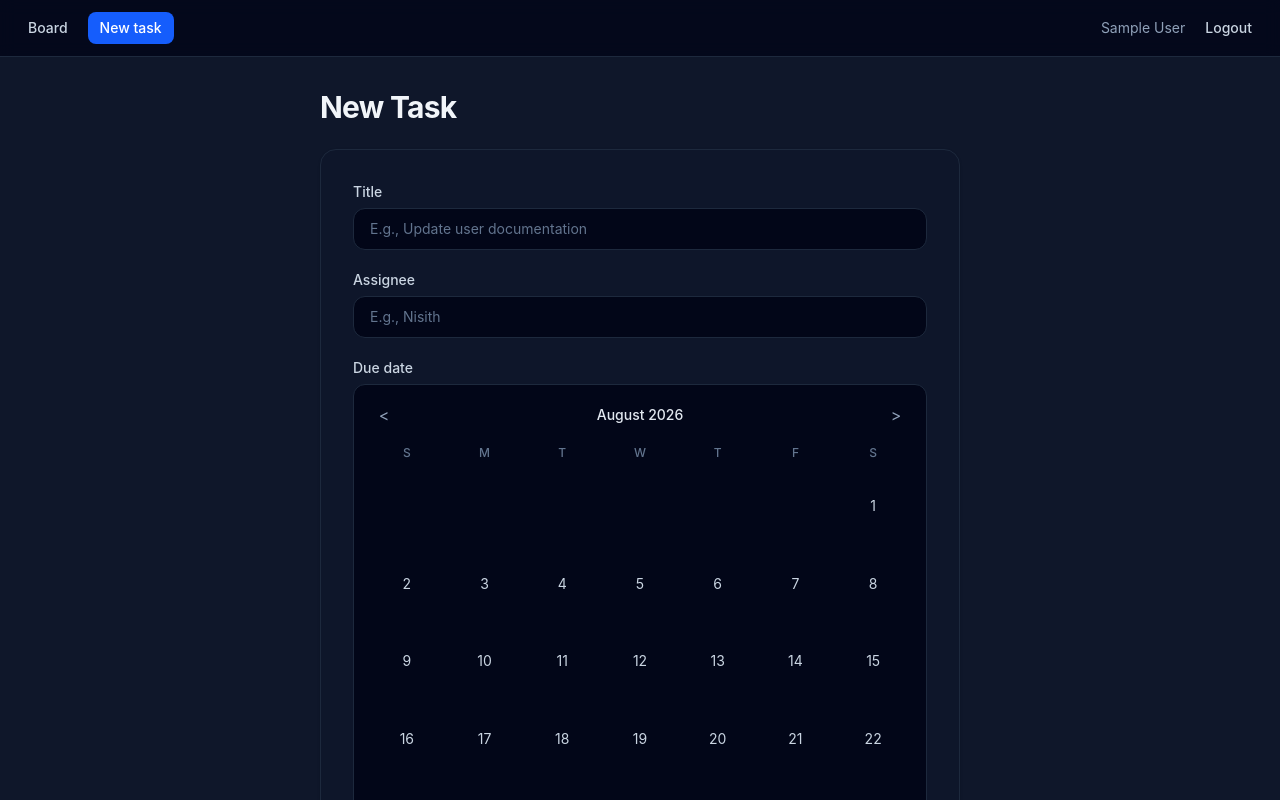
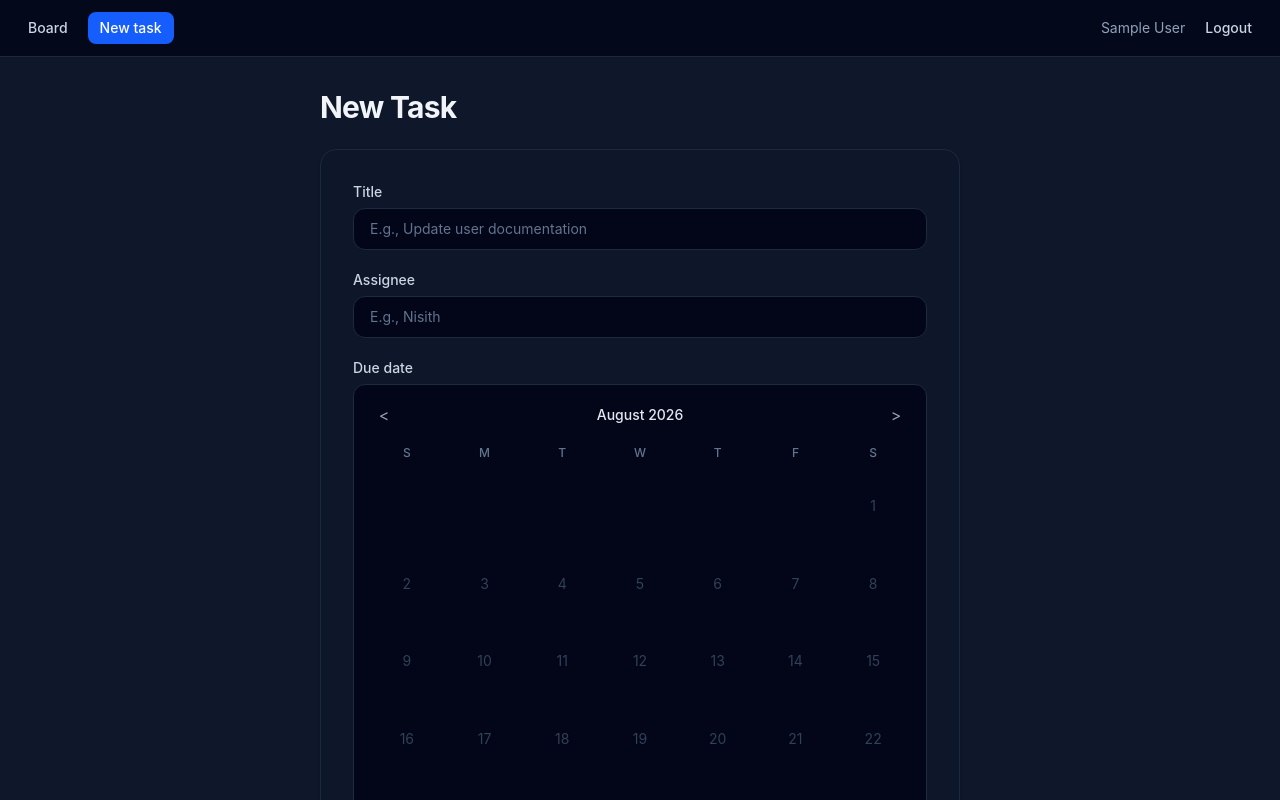
Before and after one commit to dwainXDL/collab-board, a React (Vite) app in the folder client/: page /tasks/new in a window 1280 px wide. Shown: the top 800 px of the page. Built offline with nearby package versions, Linux system fonts and the light colour scheme; no server answers; sample sign-in values are in the browser's storage.

Commit message:
fix: future-proof calender date keys + grey out/disable past days

```diff
--- a/client/src/components/DueDateCalendar.jsx
+++ b/client/src/components/DueDateCalendar.jsx
@@ -12,6 +12,7 @@ export default function DueDateCalendar({ value, onChange, taskByDate }) {
   const initial = value ? new Date(value) : new Date();
   const [viewYear, setViewYear] = useState(initial.getFullYear());
   const [viewMonth, setViewMonth] = useState(initial.getMonth());
+  const todayStr = new Date().toLocaleDateString("en-CA"); // local YYYY-MM-DD
 
   const firstDayOfMonth = new Date(viewYear, viewMonth, 1).getDay();
   const daysInMonth = new Date(viewYear, viewMonth + 1, 0).getDate();
@@ -86,6 +87,7 @@ export default function DueDateCalendar({ value, onChange, taskByDate }) {
           const tasksOnDay = taskByDate[dateStr] || [];
           const isMarked = tasksOnDay.length > 0;
           const isSelected = dateStr === value;
+          const isPast = dateStr < todayStr;
 
           const tooltip = isMarked
             ? tasksOnDay.map((t) => `${t.title} (${t.assignee})`).join(", ")
@@ -95,18 +97,21 @@ export default function DueDateCalendar({ value, onChange, taskByDate }) {
             <button
               key={i}
               type="button"
+              disabled={isPast}
               title={tooltip}
               onClick={() => onChange(dateStr)}
               className={`due-date-calendar-cell relative aspect-square flex items-center justify-center text-sm rounded-lg transition-colors ${
-                isSelected
-                  ? "marked selected bg-indigo-500 text-white font-semibold"
-                  : isMarked
-                    ? "marked text-indigo-300 hover:bg-slate-800"
-                    : "text-slate-300 hover:bg-slate-800"
+                isPast
+                  ? "text-slate-700 cursor-not-allowed"
+                  : isSelected
+                    ? "marked selected bg-indigo-500 text-white font-semibold"
+                    : isMarked
+                      ? "marked text-indigo-300 hover:bg-slate-800"
+                      : "text-slate-300 hover:bg-slate-800"
               }`}
             >
               {day}
-              {isMarked && !isSelected && (
+              {isMarked && !isSelected && !isPast && (
                 <span className="absolute bottom-1 w-1 h-1 rounded-full bg-indigo-400" />
               )}
             </button>
--- a/client/src/pages/NewTaskPage.jsx
+++ b/client/src/pages/NewTaskPage.jsx
@@ -30,8 +30,9 @@ export default function NewTaskPage() {
   }
 
   const taskByDate = tasks.reduce((acc, task) => {
-    if (!acc[task.dueDate]) acc[task.dueDate] = [];
-    acc[task.dueDate].push(task);
+    if (!task.dueDate) return acc;
+    const key = task.dueDate.slice(0, 10); // "YYYY-MM-DD" from a string or a Date's ISO
+    (acc[key] ||= []).push(task);
     return acc;
   }, {});
 
```
